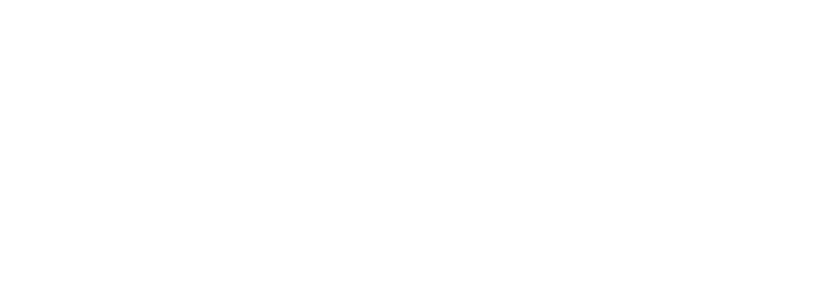
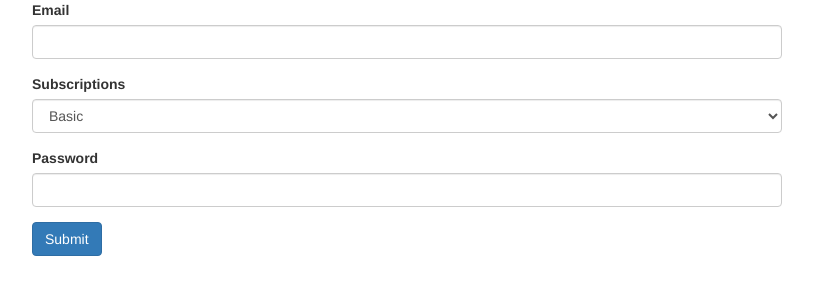
Before and after one commit to amitchell05/forms-td-assignment-start, an Angular app: page / in a window 1280 px wide. Shown: the top 300 px of the page, without its empty margins (233-1046 px from the left). Built offline with nearby package versions, Linux system fonts and the light colour scheme.

Commit message:
Established foundation of form

```diff
--- a/src/app/app.component.html
+++ b/src/app/app.component.html
@@ -13,6 +13,35 @@
            Upon submitting the form, you should simply print the Value of the Form to the Console.
            Optionally, display it in your template.
       -->
+      <form>
+        <div id="user-data">
+          <div class="form-group">
+            <label for="email">Email</label>
+            <input class="form-control" type="email" id="email" required />
+          </div>
+          <div class="form-group">
+            <label for="subscription">Subscriptions</label>
+            <select id="subscription" class="form-control">
+              <option
+                *ngFor="let subscription of subscriptions"
+                [value]="subscription"
+              >
+                {{ subscription }}
+              </option>
+            </select>
+          </div>
+          <div class="form-group">
+            <label for="password">Password</label>
+            <input
+              class="form-control"
+              type="password"
+              id="password"
+              required
+            />
+          </div>
+          <button class="btn btn-primary" type="submit">Submit</button>
+        </div>
+      </form>
     </div>
   </div>
 </div>
--- a/src/app/app.component.ts
+++ b/src/app/app.component.ts
@@ -1,10 +1,10 @@
-import { Component } from '@angular/core';
+import { Component } from "@angular/core";
 
 @Component({
-  selector: 'app-root',
-  templateUrl: './app.component.html',
-  styleUrls: ['./app.component.css']
+  selector: "app-root",
+  templateUrl: "./app.component.html",
+  styleUrls: ["./app.component.css"],
 })
 export class AppComponent {
-
+  subscriptions: string[] = ["Basic", "Advanced", "Pro"];
 }
```
